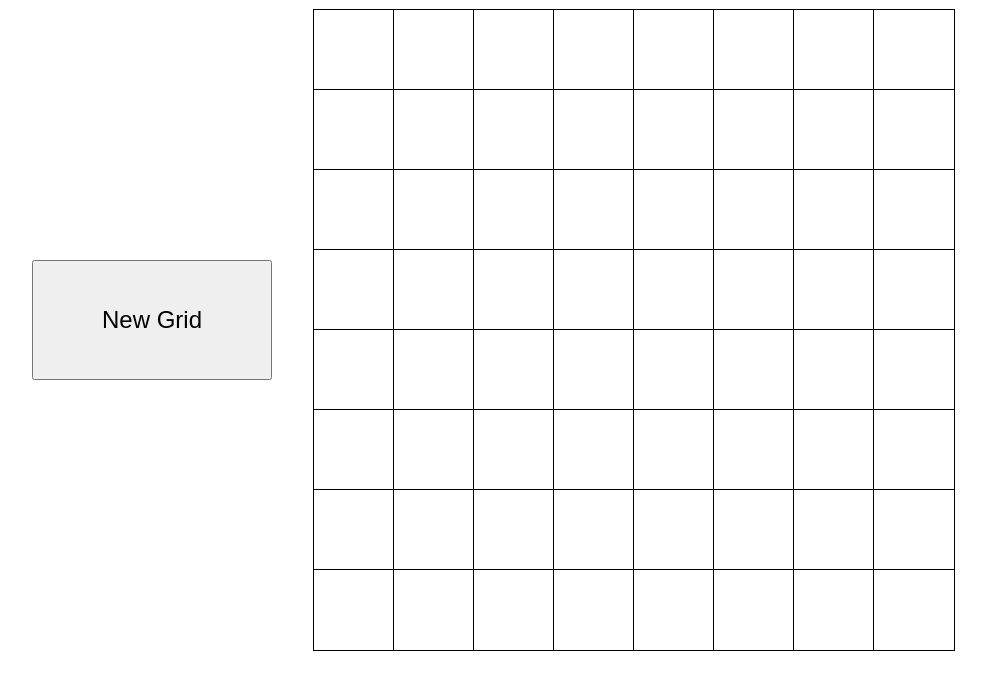
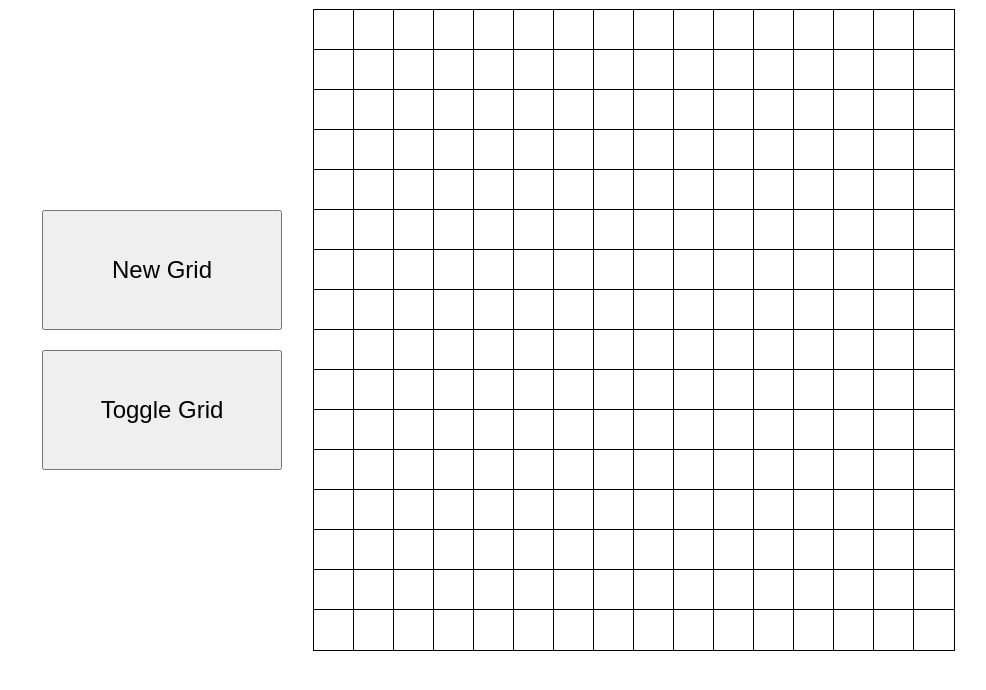
Before and after one commit to IcefoxCross/jquery-sketch, a plain HTML site: page index.html in a window 1280 px wide. Shown: the whole page, without its empty margins (6-992 px from the left). Drawn offline with Linux system fonts and the light colour scheme.

Commit message:
updated regrid, wont paint after remaking, added grid line toggle

```diff
--- a/index.html
+++ b/index.html
@@ -7,7 +7,10 @@
 	<script src="js/grid.js"></script>
 </head>
 <body>
-	<input class="blocks" type="submit" value="New Grid">
+	<ul id="buttons">
+		<li><input class="blocks" type="submit" value="New Grid"></li>
+		<li><input class="grid" type="submit" value="Toggle Grid"></li>
+	</ul>
 	<div id="container"></div>
 </body>
 </html>
--- a/js/grid.js
+++ b/js/grid.js
@@ -1,29 +1,32 @@
-var squares = 8;
+var squares = 16;
 var winSize = 640;
-var $row = $("<div />", {class: "row"});
-var $square = $("<div />", {class: "square"});
+var grid = true;
 
 $(document).ready(function(){
 	remakeGrid(squares);
 
+	$(".blocks").click(function() {
+		squares = parseInt(prompt("What will the new grid X size be? (X * X)"));
+		remakeGrid(squares);
+	});
+
 	$(".square").hover(function() {
 		var randomColor = Math.floor(Math.random()*16777215).toString(16);
-		$(this).css("background", "#" + randomColor);
+		$(this).css("background-color", "#" + randomColor);
 	});
 
-	$(".blocks").click(function() {
-		var newSquare = parseInt(prompt("What will the new grid X size be? (X * X)"));
-		remakeGrid(newSquare);
-	});
+	$(".grid").click(function(){toggleGrid()});
 });
 
 function remakeGrid(newS){
 	$("#container").empty();
-	var newGrid = Math.floor(winSize / newS);
+	var $row = $("<div />", {class: "row"});
+	var $square = $("<div />", {class: "square"});
+	var newGrid = winSize / newS;
 	$row.css({"height": newGrid});
 	$square.css({
 		'height': newGrid,
-		'width': newGrid
+		'width': newGrid,
 	});
 
 	for (var i = 0; i < newS; i++) {
@@ -33,3 +36,8 @@ function remakeGrid(newS){
 		$("#container").append($row.clone());
 	}
 }
+
+function toggleGrid(){
+	grid ? $(".square").css("outline", "0") : $(".square").css("outline", "1px solid");
+	grid = !grid;
+}
--- a/style.css
+++ b/style.css
@@ -23,12 +23,19 @@
 	background: #FFFFFF;
 }
 
-.blocks{
+ul{
+	list-style-type: none;
+	display: table-row;
+	padding: 0;
+	vertical-align: middle;
+	float: left;
+	margin-top: 200px;
+	margin-left: 40px;
+}
+
+input{
 	width: 10em;
 	height: 5em;
 	font-size: 24px;
-	display: inline-block;
-	margin-top: 250px;
-	margin-left: 30px;
-	float: left;
+	margin-bottom: 20px;
 }
```
